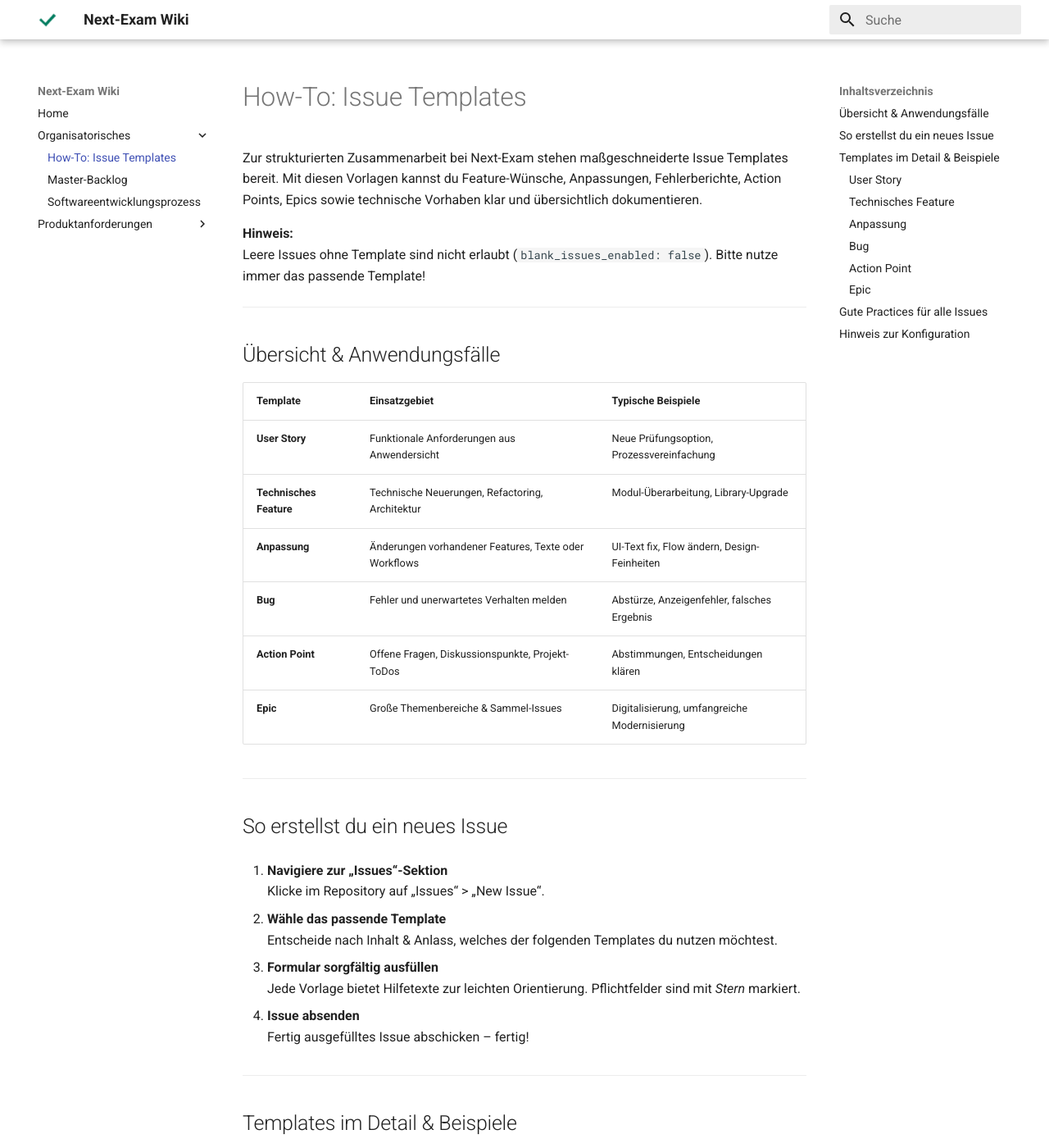
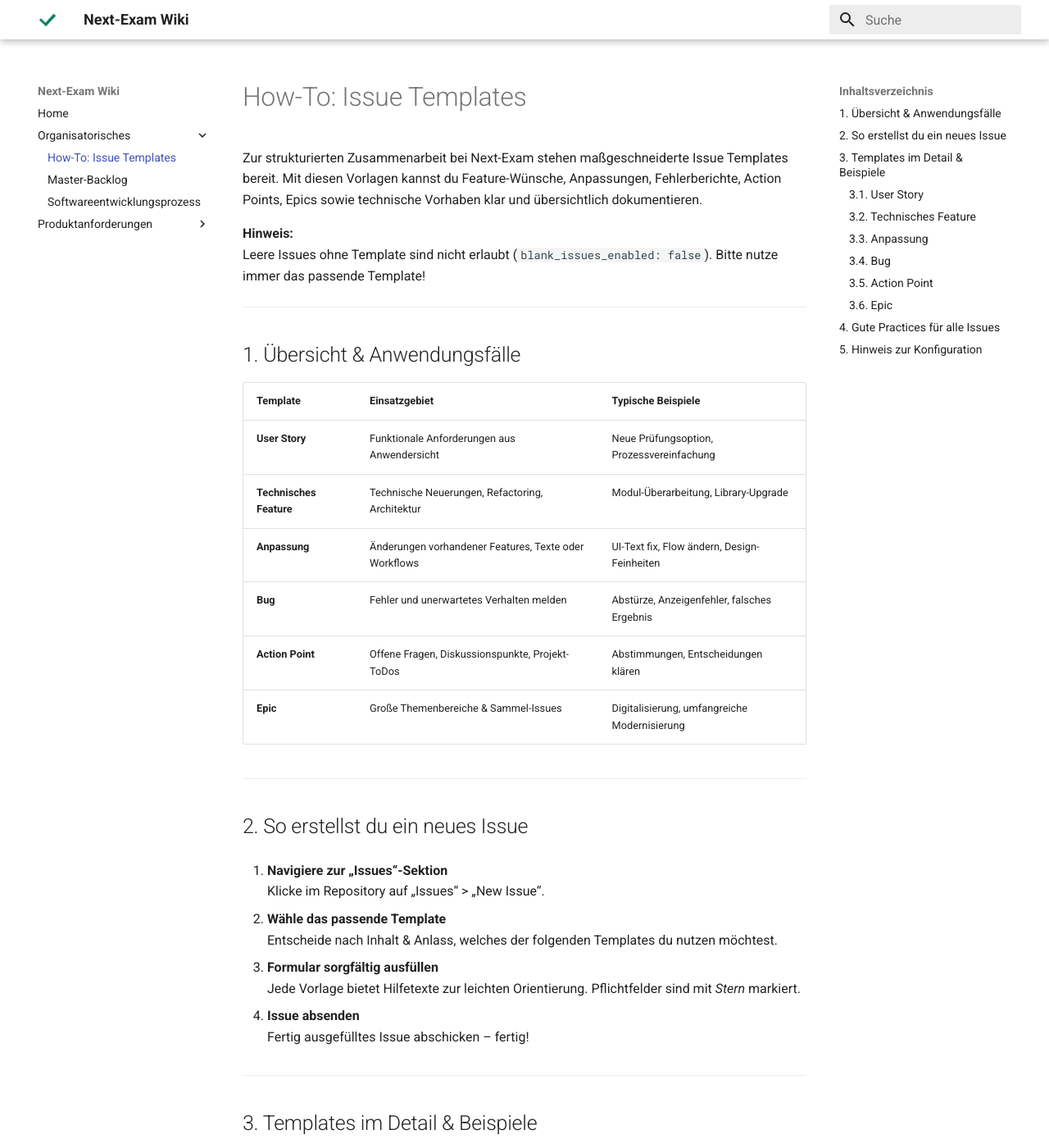
Before and after one commit to shlareut/lpr-wiki, an MkDocs documentation site: the page built from docs/Organisatorisches/How-To: Issue Templates.md, in a window 1280 px wide and 1400 px high. Shown: the whole window at 82% size. Built offline with MkDocs 1.6.1 and Material for MkDocs 9.7.7, drawn with Linux system fonts in a browser that asks for light colours; some of the changed text lies outside the part shown.

Commit message:
Update How-To: Issue Templates.md

```diff
--- a/docs/Organisatorisches/How-To: Issue Templates.md
+++ b/docs/Organisatorisches/How-To: Issue Templates.md
@@ -7,7 +7,7 @@ Leere Issues ohne Template sind nicht erlaubt (`blank_issues_enabled: false`). B
 
 ---
 
-## Übersicht & Anwendungsfälle
+## 1. Übersicht & Anwendungsfälle
 
 | Template            | Einsatzgebiet                                         | Typische Beispiele                         |
 |---------------------|------------------------------------------------------|--------------------------------------------|
@@ -20,7 +20,7 @@ Leere Issues ohne Template sind nicht erlaubt (`blank_issues_enabled: false`). B
 
 ---
 
-## So erstellst du ein neues Issue
+## 2. So erstellst du ein neues Issue
 
 1. **Navigiere zur „Issues“-Sektion**
    Klicke im Repository auf „Issues“ > „New Issue“.
@@ -36,9 +36,9 @@ Leere Issues ohne Template sind nicht erlaubt (`blank_issues_enabled: false`). B
 
 ---
 
-## Templates im Detail & Beispiele
+## 3. Templates im Detail & Beispiele
 
-### User Story
+### 3.1. User Story
 *Zur Beschreibung von Nutzerbedürfnissen und neuen Funktionen aus Anwendersicht.*
 
 **Wichtige Felder:**
@@ -58,7 +58,7 @@ Akzeptanzkriterien:
 
 ---
 
-### Technisches Feature
+### 3.2. Technisches Feature
 
 *Für technische Aufgaben, Verbesserungen oder Architekturarbeiten.*
 
@@ -87,7 +87,7 @@ Notizen, Risiken & Annahmen:
 
 ---
 
-### Anpassung
+### 3.3. Anpassung
 *Zur Aufnahme von UI-/Text-Änderungen und kleinen Ablaufoptimierungen.*
 
 **Wichtige Felder:**
@@ -107,7 +107,7 @@ Lehrermaske, Hilfetexte, automatisierte UI-Tests.
 
 ---
 
-### Bug
+### 3.4. Bug
 *Um Fehler, unerwartetes Verhalten und Probleme nachvollziehbar zu melden.*
 
 **Wichtige Felder:**
@@ -129,7 +129,7 @@ Liste aller Teilnehmenden wird korrekt angezeigt.
 
 ---
 
-### Action Point
+### 3.5. Action Point
 *Um offene Punkte, Ideen und Entscheidungsbedarfe festzuhalten.*
 
 **Wichtige Felder:**
@@ -149,7 +149,7 @@ Spezi-Dokument, verwandtes Issue #42
 
 ---
 
-### Epic
+### 3.6. Epic
 *Nutzt du für große Themengebiete, die mehrere Themen/Issues bündeln.*
 
 **Wichtige Felder:**
@@ -162,7 +162,7 @@ Epic zur Digitalisierung der kompletten Prüfungsorganisation und -abwicklung be
 
 ---
 
-## Gute Practices für alle Issues
+## 4. Gute Practices für alle Issues
 
 - So präzise & konkret wie möglich ausfüllen
 - Relevante Anhänge, Bilder oder Design-Links hinzufügen
@@ -172,7 +172,7 @@ Epic zur Digitalisierung der kompletten Prüfungsorganisation und -abwicklung be
 
 ---
 
-## Hinweis zur Konfiguration
+## 5. Hinweis zur Konfiguration
 
 Aktuell ist das Erstellen leerer Issues ohne Template deaktiviert (`blank_issues_enabled: false`).
 Bitte wähle immer einen der vorhandenen Typen für dein Anliegen aus!
```
